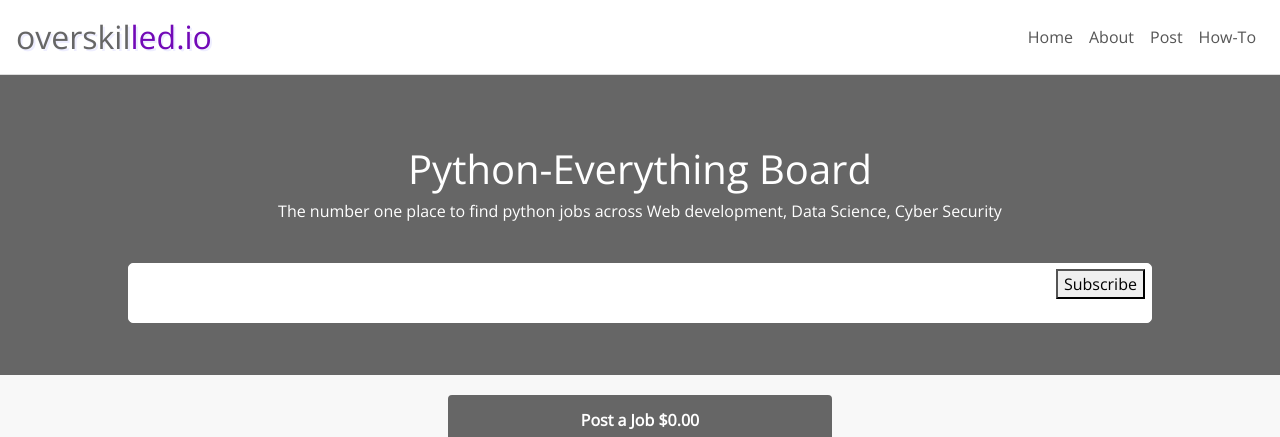
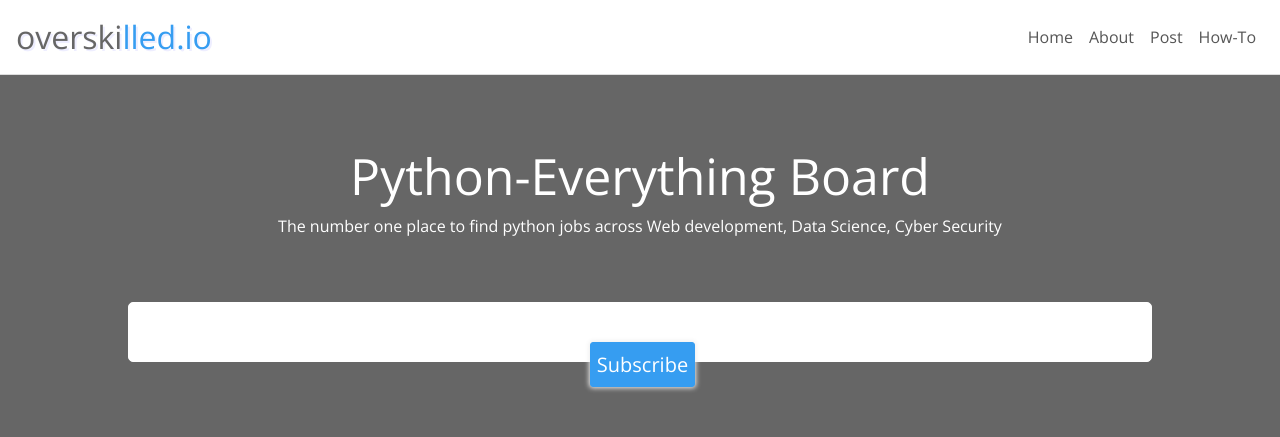
Before and after one commit to Xceptions/overskilled, a Vue app in the folder overskilledfrontend/: page /home in a window 1280 px wide. Shown: the top 437 px of the page. Built offline with nearby package versions, Linux system fonts and the light colour scheme; no server answers.

Commit message:
changed designtheme

```diff
--- a/overskilledfrontend/src/App.vue
+++ b/overskilledfrontend/src/App.vue
@@ -3,7 +3,7 @@
     <div class="app_header" sticky>
       <b-navbar toggleable="lg" class='navbar' sticky>
         <b-navbar-brand href="/home" id="logo">
-          <span id="brandname1">overskil</span><span id="brandname2">led.io</span>
+          <span id="brandname1">overski</span><span id="brandname2">lled.io</span>
         </b-navbar-brand>
         <b-navbar-toggle target="nav-collapse"></b-navbar-toggle>
         <b-collapse id="nav-collapse" is-nav>
@@ -28,11 +28,11 @@
       <div class='app_header_content'>
         <div id="app_header_content_text">Python-Everything Board</div>
         <p>The number one place to find python jobs across Web development, Data Science, Cyber Security</p>
-        <br>
+        <br><br>
         <div class='subscribediv'>
           <b-form v-on:submit.prevent="subscribe" class="subscribeform">
             <input ref='subscribeform' v-model="subscribeform.email" id="subscribeinput"/>
-            <button type='submit'>Subscribe</button>
+            <button type='submit' id='subscribebtn'>Subscribe</button>
           </b-form>
         </div>
       </div>
@@ -111,7 +111,7 @@
 <style lang="scss">
 @import url('https://fonts.googleapis.com/css2?family=Open+Sans:wght@300;400&display=swap');
 $theme: #666;
-$designtheme: #7209b7;
+$designtheme: #369df1;
 $boxshadow: 0px 0px 30px 10px #ddd;
 $fontcolor: #555;
 
@@ -189,11 +189,11 @@
   color: #fff;
   text-align: center;
   background-color: $theme;
-  height: 300px;
+  height: 400px;
 }
 
 #app_header_content_text {
-  font-size: 40px;
+  font-size: 50px;
 }
 
 .subscribediv {
@@ -212,6 +212,7 @@
   height: 60px;
   padding-top: 5px;
   padding-left: 10px;
+  padding-right: 5px;
 }
 
 #subscribeinput {
@@ -219,11 +220,21 @@
   height: 34px;
   vertical-align: middle;
   line-height: 60px;
-  padding-top: 10px;
+  padding-top: 6px;
   border: 1px solid #fff;
 }
 #subscribeinput:focus {
   outline: none;
+}
+
+#subscribebtn {
+  background-color: $designtheme;
+  border: 1px solid $designtheme;
+  border-radius: 3px;
+  box-shadow: 0px 0px 5px 1px #eee;
+  color: #fff;
+  font-size: 20px;
+  height: 45px;
 }
 
 .after_header {
```
